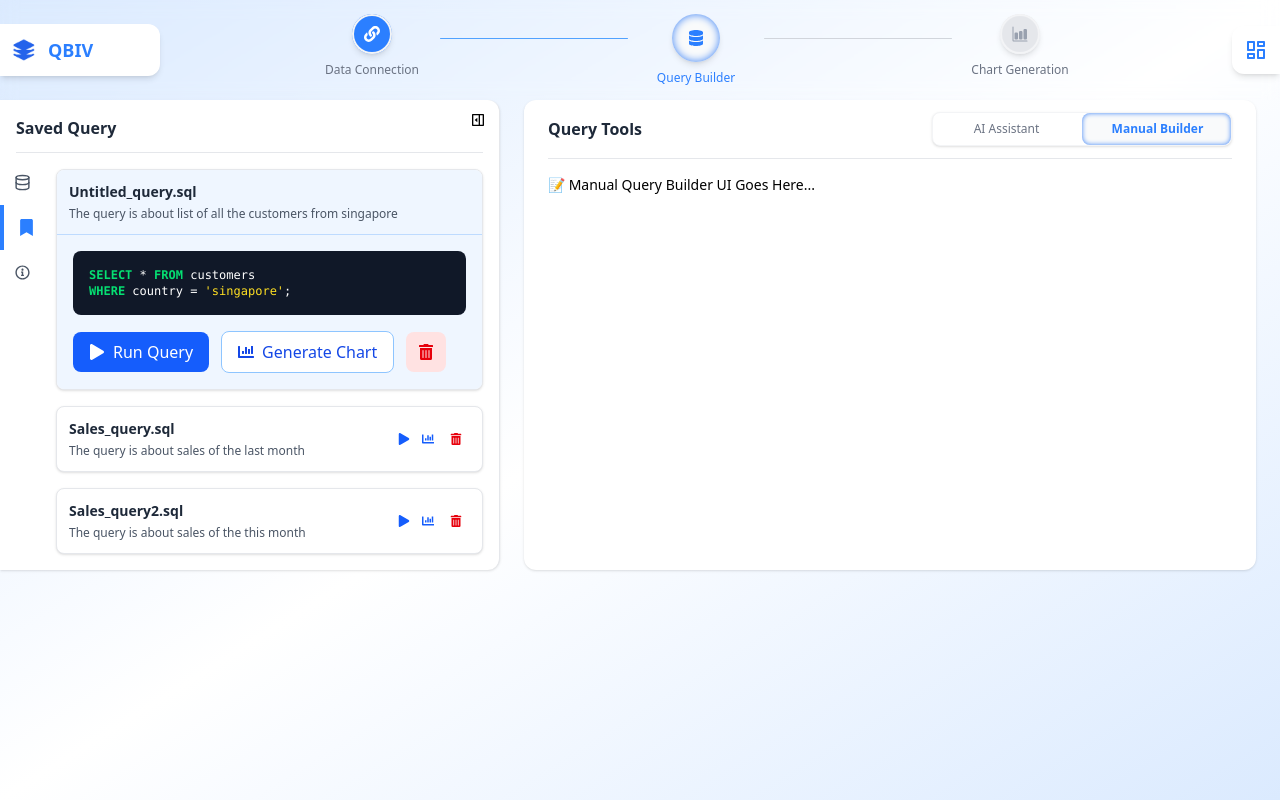
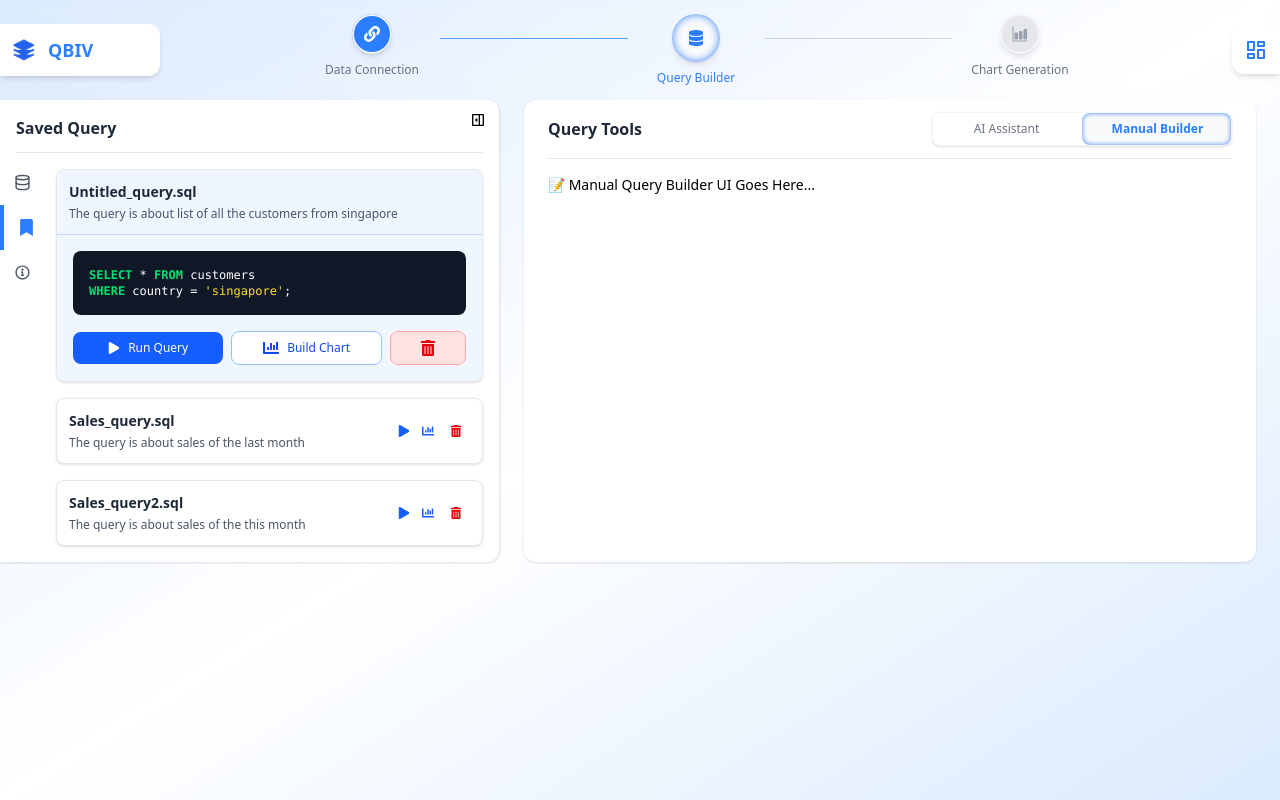
Before and after one commit to sai-zack-dev/query-based-intelligence-visualization, a React (Vite) app: page /query in a window 1280 px wide. Both pictures are taken after a click on the button 24 px from the left and 227 px from the top of the page. Built offline with nearby package versions, Linux system fonts and the light colour scheme.

Commit message:
feat(query): build saved query sidebar panel section

```diff
--- a/src/components/QueryBuilder/sidebar/SavedQuery.tsx
+++ b/src/components/QueryBuilder/sidebar/SavedQuery.tsx
@@ -1,5 +1,5 @@
 import React, { useState } from 'react';
-import { FaChevronDown, FaChevronRight, FaPlay, FaChartBar, FaTrashAlt } from 'react-icons/fa';
+import { FaPlay, FaChartBar, FaTrashAlt } from 'react-icons/fa';
 
 
 interface SavedQuery {
@@ -10,7 +10,7 @@ interface SavedQuery {
   expanded?: boolean;
 }
 
-const SavedQueriesAccordion: React.FC = () => {
+const SavedQuery: React.FC = () => {
   const [queries, setQueries] = useState<SavedQuery[]>([
     {
       id: '1',
@@ -147,8 +147,8 @@ ORDER BY total_sales DESC;`,
             {query.expanded && (
               <div className="p-4 bg-blue-50">
                 {/* SQL Code Block */}
-                <div className="bg-gray-900 rounded-lg p-4 mb-4">
-                  <pre className="text-xs text-white font-mono overflow-x-auto">
+                <div className="bg-gray-900 rounded-lg p-4 mb-4 overflow-x-auto">
+                  <pre className="text-xs text-white font-mono">
                     <code
                       dangerouslySetInnerHTML={{
                         __html: formatSQL(query.query)
@@ -158,29 +158,30 @@ ORDER BY total_sales DESC;`,
                 </div>
 
                 {/* Action Buttons */}
-                <div className="flex items-center space-x-3">
+                <div className="flex flex-col lg:flex-row items-center gap-2">
                   <button
                     onClick={() => handleRunQuery(query.id)}
-                    className="flex items-center space-x-2 px-4 py-2 bg-blue-600 text-white rounded-lg hover:bg-blue-700 transition-colors"
+                    className="flex items-center space-x-2 px-4 py-2 bg-blue-600 text-white rounded-lg lg:justify-center hover:bg-blue-700 transition-colors w-full lg:flex-2/5 flex-grow"
                   >
-                    <FaPlay className="w-4 h-4" />
-                    <span>Run Query</span>
+                    <FaPlay className="w-3 h-3" />
+                    <span className='text-xs'>Run Query</span>
                   </button>
 
                   <button
                     onClick={() => handleGenerateChart(query.id)}
-                    className="flex items-center space-x-2 px-4 py-2 bg-white border border-blue-300 text-blue-700 rounded-lg hover:bg-blue-50 transition-colors"
+                    className="flex items-center space-x-2 px-4 py-2 lg:justify-center bg-white border border-blue-300 text-blue-700 rounded-lg hover:bg-blue-50 transition-colors w-full lg:flex-2/5 h-full"
                   >
                     <FaChartBar className="w-4 h-4" />
-                    <span>Generate Chart</span>
+                    <span className='text-xs'>Build Chart</span>
                   </button>
 
                   <button
                     onClick={() => handleDeleteQuery(query.id)}
-                    className="flex items-center justify-center w-10 h-10 bg-red-100 text-red-600 rounded-lg hover:bg-red-200 transition-colors"
+                    className="flex items-center lg:justify-center gap-2 h-full px-4 py-2 lg:py-4 xl:py-2 bg-red-100 text-red-600 border border-red-300 rounded-lg hover:bg-red-200 transition-colors w-full lg:flex-1/5"
                     title="Delete Query"
                   >
                     <FaTrashAlt className="w-4 h-4" />
+                    <span className='text-xs lg:hidden'>Delete</span>
                   </button>
                 </div>
               </div>
@@ -192,4 +193,4 @@ ORDER BY total_sales DESC;`,
   );
 };
 
-export default SavedQueriesAccordion;
+export default SavedQuery;
```
Also changed, not shown: src/components/QueryBuilder/sidebar/EntitySection.tsx (line endings or trailing spaces).
